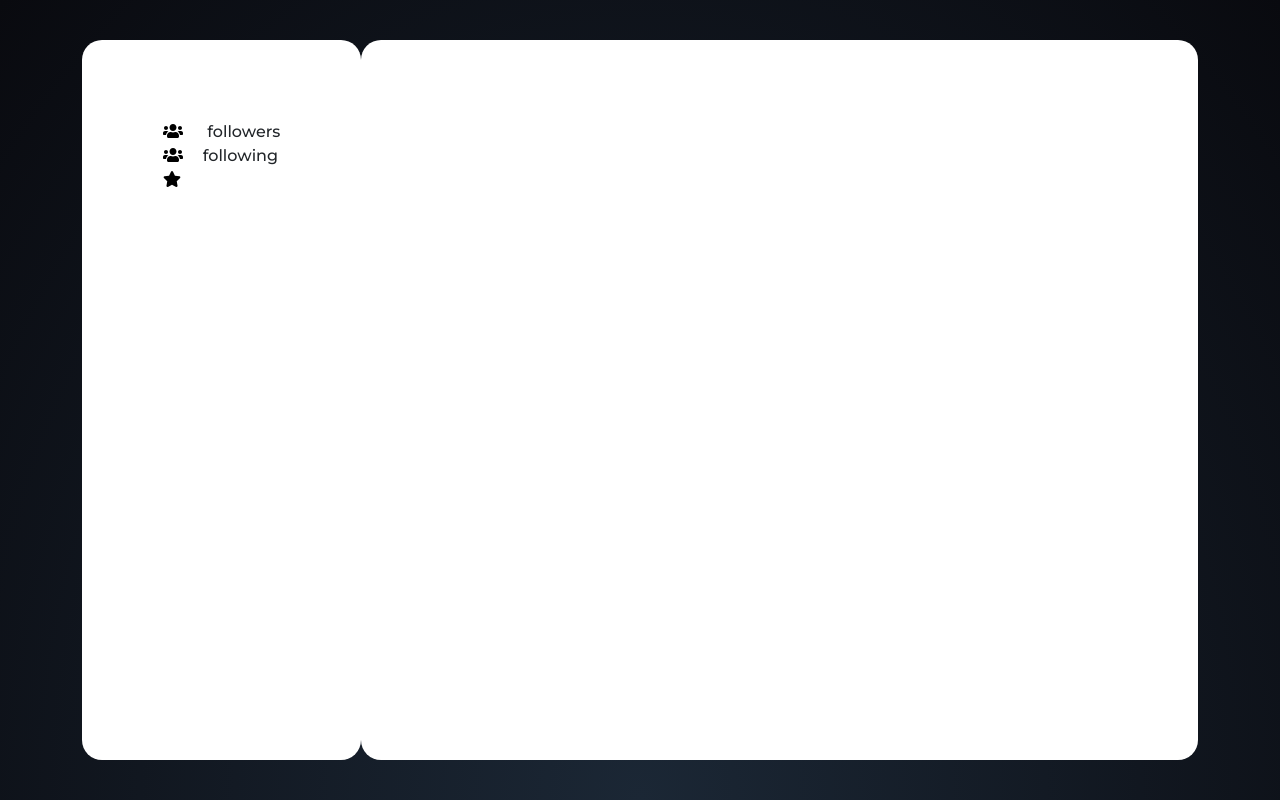
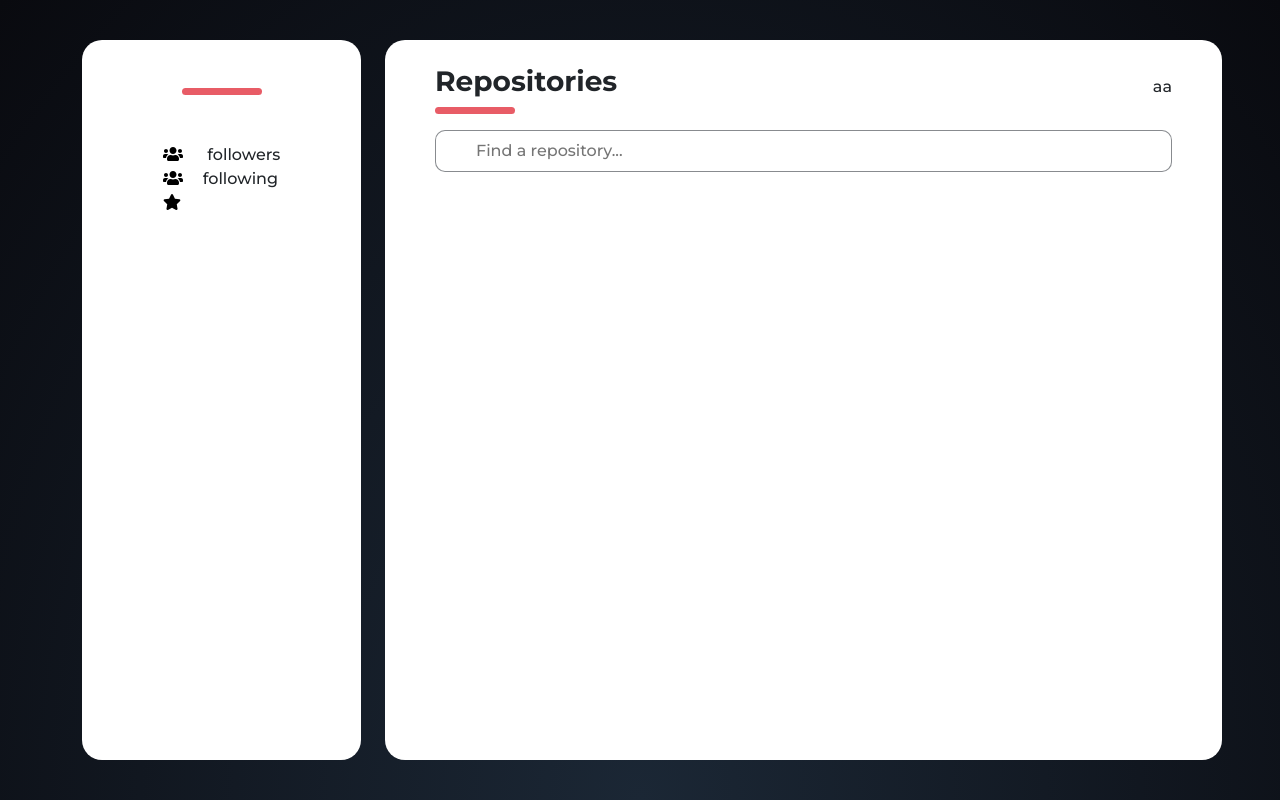
Before and after one commit to YassineGabsi/github-repositories, a React (Create React App) app: page /repositories/1 in a window 1280 px wide. Built offline with nearby package versions, Linux system fonts and the light colour scheme; no server answers.

Commit message:
Add header for repositories page

```diff
--- a/src/App.scss
+++ b/src/App.scss
@@ -14,3 +14,10 @@ a:hover {
   color: #E85C66 !important;
   transition: 0.3s all ease-in-out;
 }
+
+.underline-decoration  {
+  width: 80px;
+  height: 7px;
+  border-radius: 30px;
+  background-color: #E85C66;
+}
--- a/src/Assets/Repositories.scss
+++ b/src/Assets/Repositories.scss
@@ -81,7 +81,36 @@
       height: 90vh;
       background-color: #FFFFFF;
       border-radius: 20px;
-      padding: 20px;
+      padding: 20px 50px;
+
+      .user-repos-header {
+        display: flex;
+        justify-content: space-between;
+        align-items: center;
+
+        .text-container {
+          display: flex;
+          flex-direction: column;
+
+          .text {
+            font-size: 28px;
+            font-weight: bold;
+            margin-bottom: 5px;
+          }
+        }
+      }
+
+      .search-input-container {
+        .search-input {
+          border-radius: 10px;
+          padding: 8px 40px;
+          color: #1B2735;
+          width: 100%;
+          outline: none;
+          border: 1px solid rgba(18, 24, 33, 0.5);
+          transition: 0.3s all ease-in-out;
+        }
+      }
     }
   }
 }
--- a/src/Components/Repositories.js
+++ b/src/Components/Repositories.js
@@ -1,5 +1,5 @@
 import React, {useEffect, useState} from "react";
-import { useParams } from "react-router-dom";
+import {useParams} from "react-router-dom";
 import axios from 'axios';
 
 import '../Assets/Repositories.scss';
@@ -10,7 +10,7 @@ export default function Repositories() {
 
     const [githubUser, setGithubUser] = useState({});
 
-    const { user } = useParams();
+    const {user} = useParams();
 
     useEffect(() => {
         console.log(user);
@@ -42,28 +42,30 @@ export default function Repositories() {
     return (
         <div className={'repos-container'}>
             <div className={'container'}>
-              <div className={'user-infos-container col-3 me-'}>
+                <div className={'user-infos-container col-3 me-4'}>
                     <div className={'user-avatar-container'}>
                         <img className={'user-avatar img-fluid'} src={githubUser.avatar_url} alt=""/>
                     </div>
                     <div className={'user-infos'}>
                         <div className={'user-name'}>{githubUser.name}</div>
+                        <div className={'underline-decoration my-2'}/>
+
                         <div className={'user-login'}>{githubUser.login}</div>
                         <div className={'user-bio'}>{githubUser.bio}</div>
 
                         <div className={'user-followers-container'}>
                             <div className={'user-followers'}>
-                              <FontAwesomeIcon className={'icon-followers me-3'} icon={ faUsers } color={'#000000'}  />
+                                <FontAwesomeIcon className={'icon-followers me-3'} icon={faUsers} color={'#000000'}/>
                                 <span className={'fw-bold me-1'}> {githubUser.followers}</span>
                                 followers
                             </div>
                             <div className={'user-following'}>
-                              <FontAwesomeIcon className={'icon-followers me-3'} icon={ faUsers } color={'#000000'}  />
+                                <FontAwesomeIcon className={'icon-followers me-3'} icon={faUsers} color={'#000000'}/>
                                 <span className={'fw-bold me-1'}>{githubUser.following}</span>
                                 following
                             </div>
                             <div className={'user-stars'}>
-                              <FontAwesomeIcon className={'icon-followers me-3'} icon={ faStar } color={'#000000'}  />
+                                <FontAwesomeIcon className={'icon-followers me-3'} icon={faStar} color={'#000000'}/>
                                 <span className={'fw-bold me-1'}>{githubUser.following}</span>
                             </div>
                         </div>
@@ -71,20 +73,35 @@ export default function Repositories() {
                         <div className={'users-links-container'}>
                             {githubUser.email &&
                             <div className={'user-email'}>
-                              <FontAwesomeIcon className={'me-3'} icon={ faEnvelope } color={'#000000'}  />
+                                <FontAwesomeIcon className={'me-3'} icon={faEnvelope} color={'#000000'}/>
                                 {githubUser.email}
                             </div>}
 
                             {githubUser.blog &&
                             <div className={'user-website'}>
-                              <FontAwesomeIcon className={'me-3'} icon={ faLink } color={'#000000'}  />
+                                <FontAwesomeIcon className={'me-3'} icon={faLink} color={'#000000'}/>
                                 <a href={githubUser.blog}>{githubUser.blog}</a>
                             </div>}
                         </div>
                     </div>
                 </div>
                 <div className={'user-repos-container col-9'}>
+                    <div className={'user-repos-header'}>
+                        <div className={'text-container'}>
+                            <div className={'text'}>
+                                Repositories
+                            </div>
+                            <div className={'underline-decoration'}/>
+                        </div>
 
+                        <div className={'filters'}>
+                            aa
+                        </div>
+                    </div>
+
+                    <div className={'search-input-container mt-3'}>
+                        <input className={'search-input'} type="text" placeholder={'Find a repository...'}/>
+                    </div>
                 </div>
             </div>
         </div>
```
Lines whose indentation alone changed are shown as unchanged.
